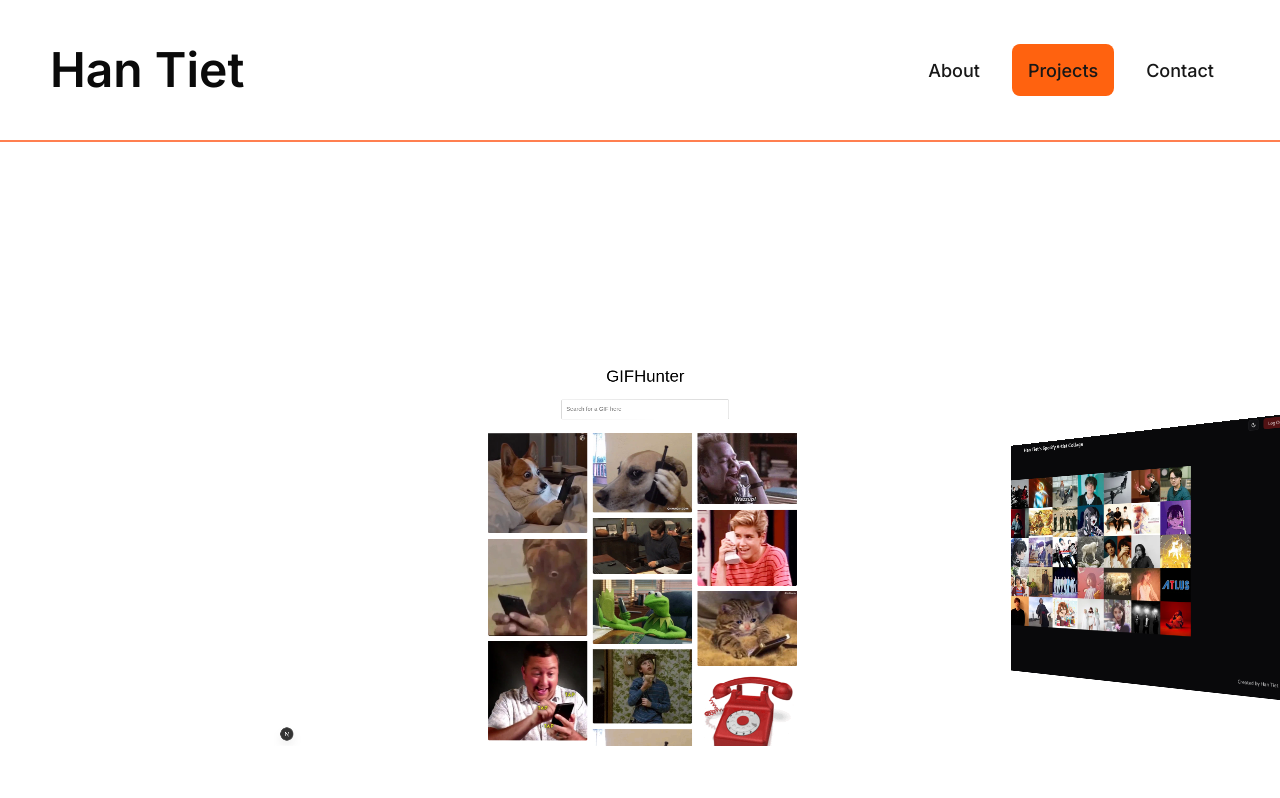
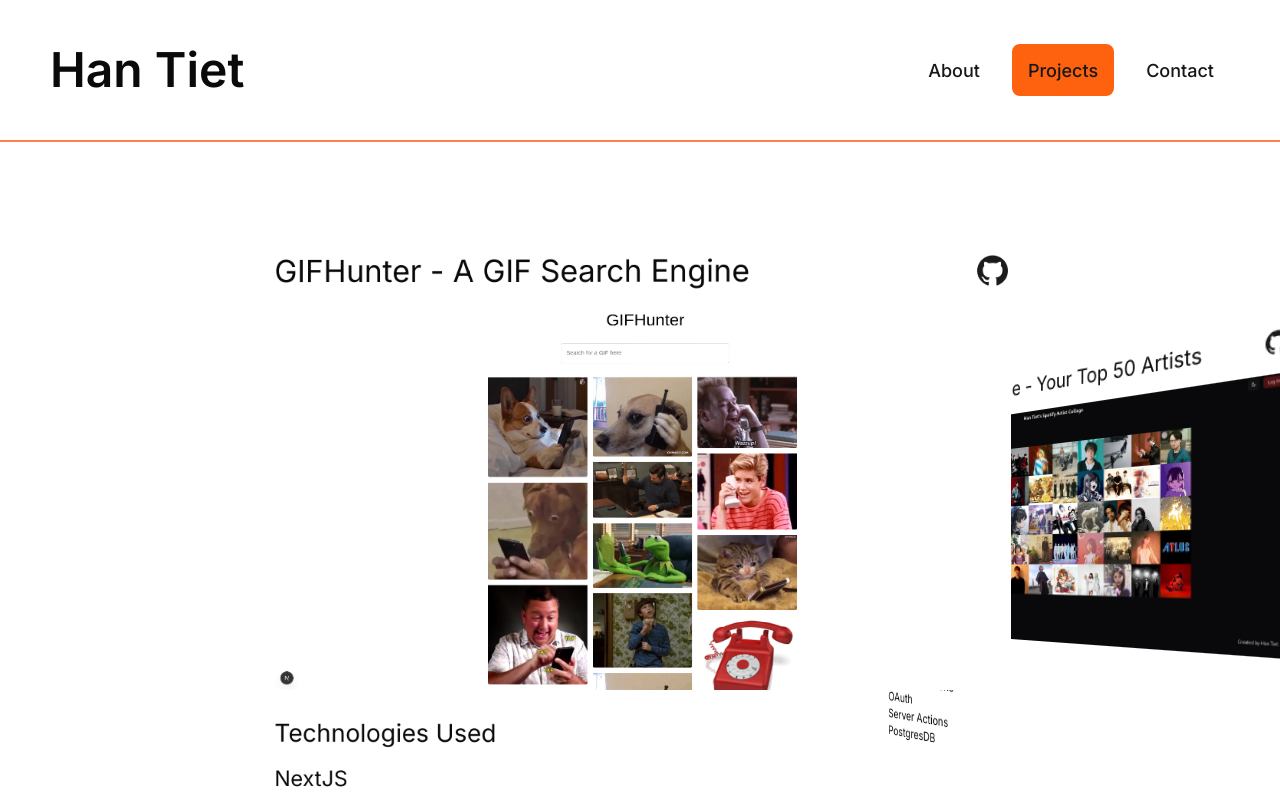
Before and after one commit to han-tiet/han-tiet.com, a Next.js app: page /projects in a window 1280 px wide. Shown: the top 798 px of the page. Built offline with nearby package versions, Linux system fonts and the light colour scheme.

Commit message:
feat: added project titles and descriptions

```diff
--- a/src/components/CoverFlow.tsx
+++ b/src/components/CoverFlow.tsx
@@ -3,16 +3,19 @@
 import Image from "next/image";
 import Link from "next/link";
 import styles from "@/app/projects/page.module.css";
-import { useRef, useEffect } from "react";
+import { useRef, useEffect, useState } from "react";
 
 export default function CoverFlow() {
-  const ref = useRef<HTMLElement>(null);
+  const [isVisible, setIsVisible] = useState(false);
+  const ref = useRef<HTMLDivElement>(null);
 
   useEffect(() => {
     const el = ref.current;
     if (!el) return;
 
     const onWheel = (e: WheelEvent) => {
+      if (Math.abs(e.deltaY) < Math.abs(e.deltaX)) return;
+
       if (el.scrollWidth > el.clientWidth) {
         e.preventDefault();
 
@@ -23,7 +26,9 @@ export default function CoverFlow() {
 
     el.addEventListener("wheel", onWheel, { passive: false });
 
-    return () => el.removeEventListener("wheel", onWheel);
+    return () => {
+      el.removeEventListener("wheel", onWheel);
+    };
   }, []);
 
   return (
@@ -31,22 +36,59 @@ export default function CoverFlow() {
       <ul className={styles.cards}>
         <Link href="/gif-hunter">
           <li>
+            <div>
+              <div id="title" className={styles.title}>
+                <div className="text-xl">GIFHunter - A GIF Search Engine</div>
+                <Image
+                  src="/github.svg"
+                  width={24}
+                  height={24}
+                  alt="github-link"
+                />
+              </div>
               <Image
                 src="/images/gifhunter-screen.png"
                 width={2000}
                 height={1000}
                 alt="gifhunter"
               />
+              <div id="tech-used" className={styles.techUsed}>
+                <div className="text-md py-2">Technologies Used</div>
+                <div className="text-sm">NextJS</div>
+                <div className="text-sm">Typescript</div>
+                <div className="text-sm">Fetch API</div>
+              </div>
+            </div>
           </li>
         </Link>
         <Link href="/">
           <li>
+            <div>
+              <div id="title" className={styles.title}>
+                <div className="text-xl">
+                  Spotify Artist Collage - Your Top 50 Artists
+                </div>
+                <Image
+                  src="/github.svg"
+                  width={24}
+                  height={24}
+                  alt="github-link"
+                />
+              </div>
               <Image
                 src="/images/spotify-artist-collage-screen.png"
                 width={2000}
                 height={1000}
                 alt="spotify-artist-collage"
               />
+              <div id="tech-used" className={styles.techUsed}>
+                <div className="text-md py-2">Technologies Used</div>
+                <div className="text-sm">CSS Animations</div>
+                <div className="text-sm">OAuth</div>
+                <div className="text-sm">Server Actions</div>
+                <div className="text-sm">PostgresDB</div>
+              </div>
+            </div>
           </li>
         </Link>
       </ul>
```
Lines whose indentation alone changed are shown as unchanged.
